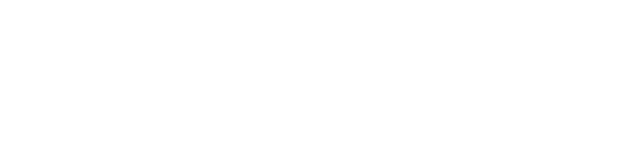
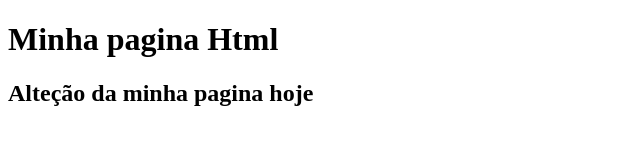
Before and after one commit to jaquelineabreu/gama-no-git, a plain HTML site: page index.html in a window 1280 px wide. Shown: the whole page, without its empty margins (0-640 px from the left). Drawn offline with Linux system fonts and the light colour scheme.

Commit message:
Arquivo index.html atualizado novamente!

```diff
--- a/index.html
+++ b/index.html
@@ -7,6 +7,7 @@
     <title>Document</title>
 </head>
 <body>
-
+    <h1>Minha pagina Html</h1>
+    <h2>Alteção da minha pagina hoje</h2>
 </body>
 </html>
```
